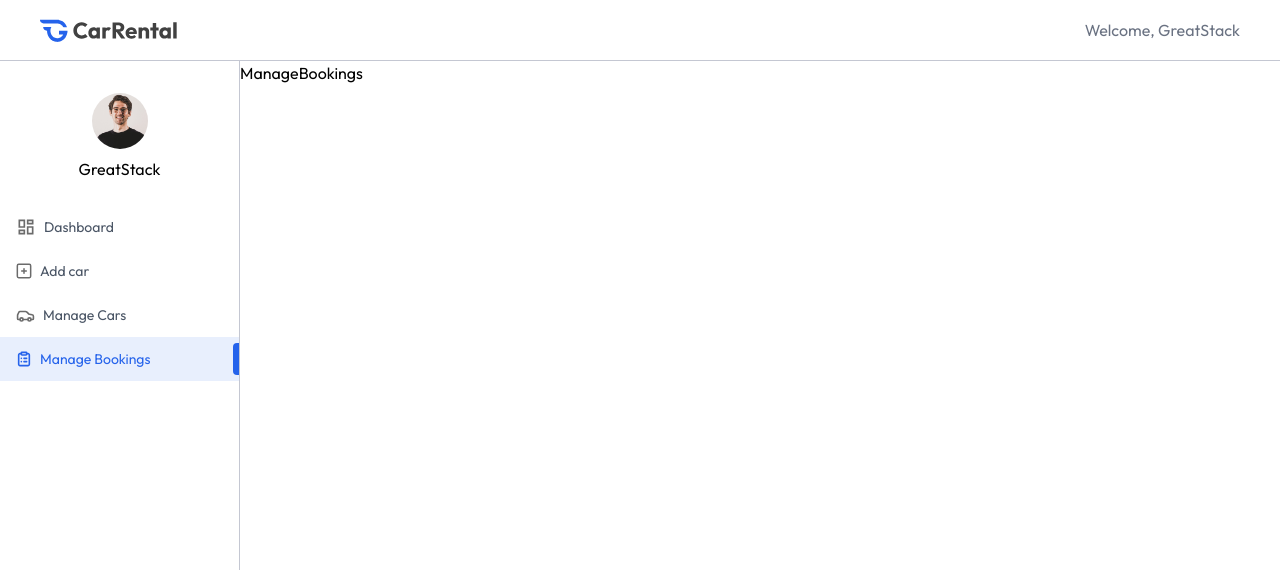
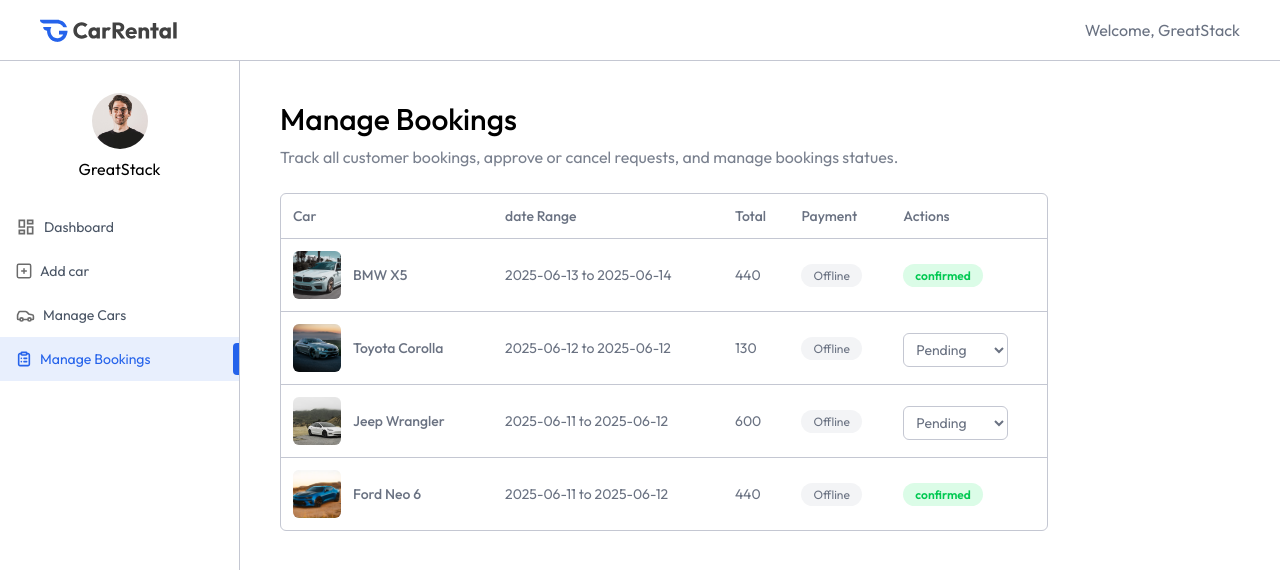
Before and after one commit to Sohrab-Malikzada/Car-Rental-MERN-Stack, a React (Vite) app in the folder client/: page /owner/manage-bookings in a window 1280 px wide. Shown: the top 570 px of the page. Built offline with nearby package versions, Linux system fonts and the light colour scheme; the HTML template or start-up script is replaced by a standard one.

Commit message:
Implement owner/ManageBookings.jsx with booking status management

```diff
--- a/client/src/pages/owner/ManageBookings.jsx
+++ b/client/src/pages/owner/ManageBookings.jsx
@@ -1,8 +1,80 @@
-import React from 'react'
+import React, { useEffect, useState } from 'react'
+import { dummyMyBookingsData } from '../../assets/assets'
+import Title from '../../components/owner/Title'
 
 const ManageBookings = () => {
+
+    const currency = import.meta.env.VITE_CURRENCY
+
+    const [bookings, setBookings] = useState([])
+
+    const fetchOwnerBooings = async ()=>{
+      setBookings(dummyMyBookingsData)
+    }
+
+    useEffect(()=>{
+      fetchOwnerBooings()
+    },[])
+
   return (
-    <div>ManageBookings</div>
+    <div className='px-4 pt-10 md:px-10 w-full'>
+        <Title title="Manage Bookings" subTitle="Track all customer bookings, approve
+        or cancel requests, and manage bookings statues." />
+
+        <div className='max-w-3xl w-full rounded-md overflow-hidden border
+        border-borderColor mt-6'>
+
+            <table className='w-full border-collapse text-left text-sm text-gray-600'>
+                <thead className='text-gray-500'>
+                    <tr>
+                        <th className='p-3 font-medium'>Car</th>
+                        <th className='p-3 font-medium max-md:hidden'>date Range</th>
+                        <th className='p-3 font-medium'>Total</th>
+                        <th className='p-3 font-medium max-md:hidden'>Payment</th>
+                        <th className='p-3 font-medium'>Actions</th>
+                    </tr>
+                </thead>
+                <tbody>
+                  {bookings.map((booking, index)=>(
+                    <tr key={index} className='border-t border-borderColor text-gray-500'>
+                      <td className='p-3 flex items-center gap-3'>
+                        <img src={booking.car.image} alt="car image" className='h-12 w-12
+                        aspect-square rounded-md object-cover'/>
+                        <p className='font-medium max-md:hidden'>{booking.car.brand} {booking.car.model}</p>
+                      </td>
+
+                      <td className='p-3 max-md:hidden'>
+                        {booking.pickupDate.split('T')[0]} to {booking.returnDate.split('T')[0]}
+                      </td>
+
+                      <td className='p-3'>{currency}{booking.price}</td>
+
+                      <td className='p-3 max-md:hidden'>
+                        <span className='bg-gray-100 px-3 py-1 rounded-full text-xs'>Offline</span>
+                      </td>
+
+                      <td className='p-3'>
+                        {booking.status === 'pending' ? (
+                          <select value={booking.status} className='px-2 py-1.5 mt-1
+                          text-gray-500 border border-borderColor rounded-md
+                          outline-none'>
+                            <option value="pending">Pending</option>
+                            <option value="cancelled">Cancelled</option>
+                            <option value="confirmed">Confirmed</option>
+                          </select>
+                        ): (
+                          <span className={`px-3 py-1 rounded-full text-xs font-semibold ${
+                          booking.status === 'confirmed' ? 'bg-green-100 text-green-500'
+                          : 'bg-red-100 text-red-500'}`}>{booking.status}</span>
+                        )}
+                      </td>
+
+                    </tr>
+                  ))}
+                </tbody>
+            </table>
+        </div>
+    </div>
   )
 }
 
```
